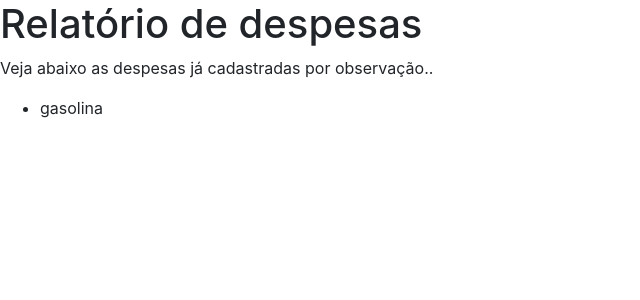
After one commit to sidneisilvestre/funeraria, a PHP site: page /atendimentos_exibir.php in a window 1280 px wide. The commit adds this page. Shown: the top 300 px of the page, without its empty margins (0-640 px from the left). Run offline with PHP 8.4, Linux system fonts and the light colour scheme; data comes from the database, SQL or seed files in the repository.

Commit message:
Add files via upload

```diff
--- a/atendimentos_cadastro.php
+++ b/atendimentos_cadastro.php
@@ -1,6 +1,6 @@
 <?php
 include_once "conexao.php";
 /*Método que irá chamar as querys */
-$cx->query("insert into despesas (nome,km,despesa,obs,evento_id) values('$_POST[ev]','$_POST[km]','$_POST[despesa]','$_POST[obs]')");
+$cx->query("insert into despesas (km,alimentacao,pedagio,combustivel,mecanica,obs,id_evento) values($_POST[km],$_POST[ali],$_POST[ped],$_POST[combu],$_POST[mec],'$_POST[obs]',$_POST[ev])");
 /*função para mandar uma metatag para o navegador */
-header("Location: cadastro_atendimentos.php");
+header("Location: atendimentos_exibir.php");
--- /dev/null
+++ b/atendimentos_exibir.php
@@ -0,0 +1,29 @@
+<!DOCTYPE html>
+<html lang="pt-br">
+  <head>
+        <meta charset="utf-8">
+    <meta name="viewport" content="width=device-width, initial-scale=1, shrink-to-fit=no">
+
+        <link rel="stylesheet" href="css/bootstrap.min.css" />
+<link rel="stylesheet" href="css/style.css" />
+    <title>Funerária Só Falta Você - Relatório despesas  </title>
+  </head>
+  <body>
+  <h1 id="conteudo">Relatório de despesas </h1>
+<p>Veja abaixo as despesas já cadastradas por observação.. </p>
+<ul>
+<?php
+include_once "conexao.php";
+$despesas= $cx->query ("select * from despesas  order by id");
+/*busca os dados no banco */
+while ($despesa = $despesas->fetch_assoc()){
+echo "<li>$despesa[obs]</li>";
+}
+?>
+</ul>
+
+
+
+
+  </body>
+</html>
--- a/topo_agente.php
+++ b/topo_agente.php
@@ -8,7 +8,7 @@ echo "Aqui ficará o logo"
     ?>
 
 <ul class="list-unstyled">
-<li><a href="cadastro_eventos.php">Cadastro de Eventos e planos</a></li>
+<li><a href="cadastro_eventos.php">Cadastro de Eventos </a></li>
 </ul>
 
 
```
Also changed, not shown: cadastro_atendimentos.php (+5 -5 lines).
